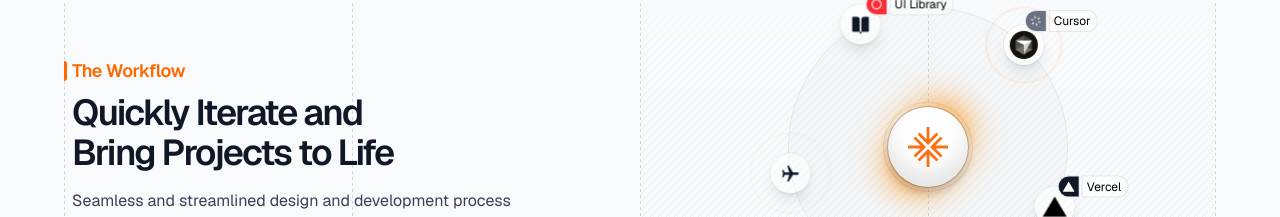
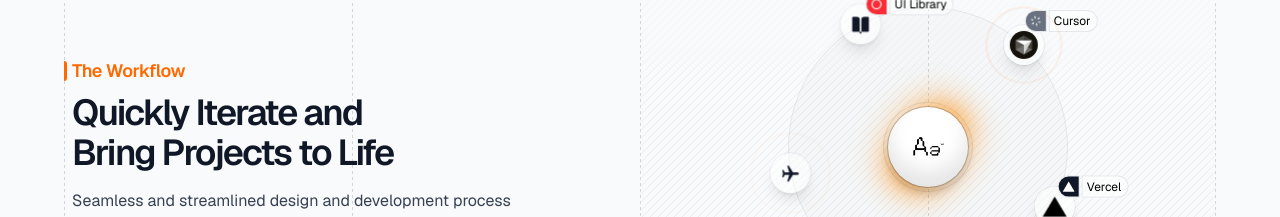
Before and after one commit to telluricaquarian/aclr77, a Next.js app: page / in a window 1280 px wide. Shown: the part 900-1117 px from the top of the page. Built offline with nearby package versions, Linux system fonts and the light colour scheme.

Commit message:
feat(features): center uses middleaclr.png; add GitHub orb + label

```diff
--- a/src/components/ui/Features.tsx
+++ b/src/components/ui/Features.tsx
@@ -304,7 +304,15 @@ export default function Features() {
                 <div className="relative flex h-48 w-48 items-center justify-center">
                   <div className="rounded-full p-1 ring-1 ring-black/10">
                     <div className="relative z-10 flex size-20 items-center justify-center rounded-full bg-white ring-1 shadow-[inset_0px_-15px_20px_rgba(0,0,0,0.1),0_7px_10px_0_rgba(0,0,0,0.15)] ring-black/20">
-                      <SolarMark className="size-10" />
+                      {/* REPLACED center mark with your image */}
+                      <Image
+                        src="/images/middleaclr.png"
+                        alt="ACLr logo"
+                        width={40}
+                        height={40}
+                        className="h-10 w-10 object-contain"
+                        priority
+                      />
                     </div>
                     <div className="absolute inset-12 animate-[spin_8s_linear_infinite] rounded-full bg-linear-to-t from-transparent via-orange-400 to-transparent blur-lg" />
                   </div>
```
Also changed, not shown: public/images/middleaclr.png (added).
